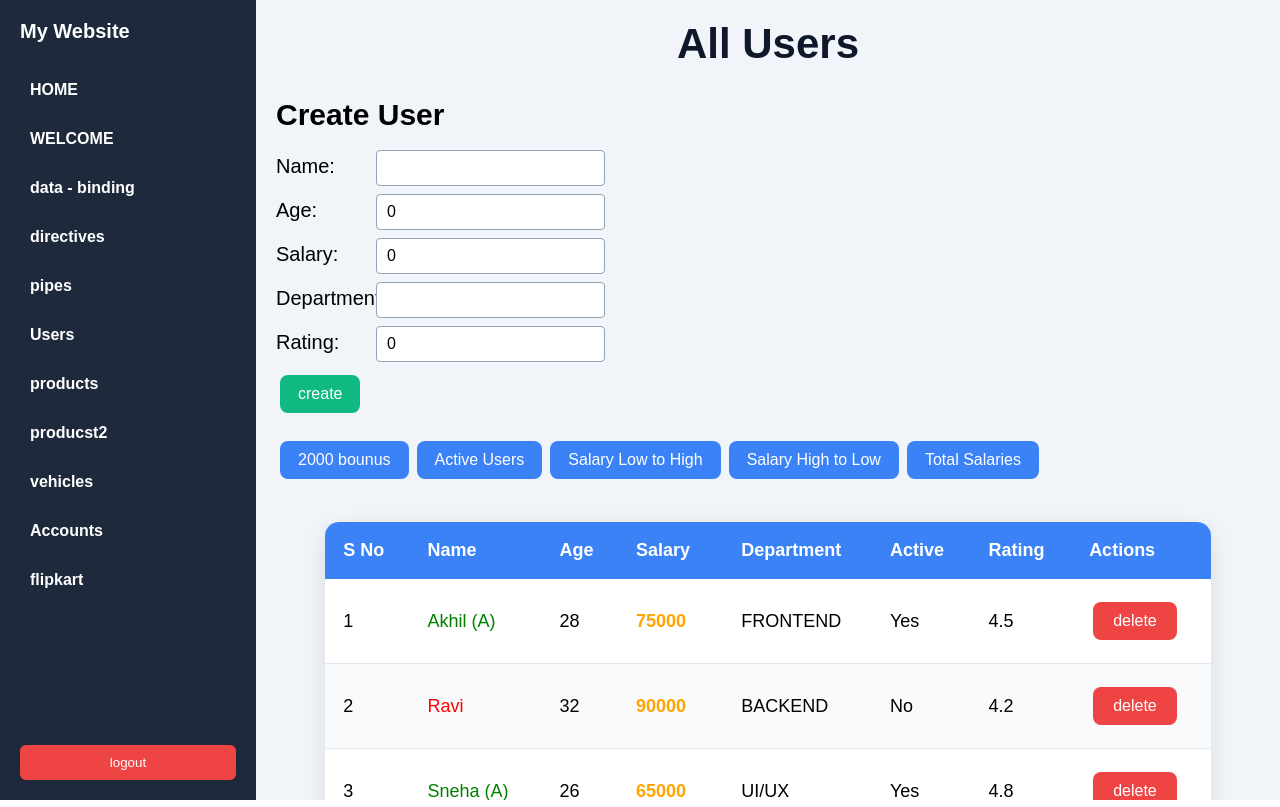
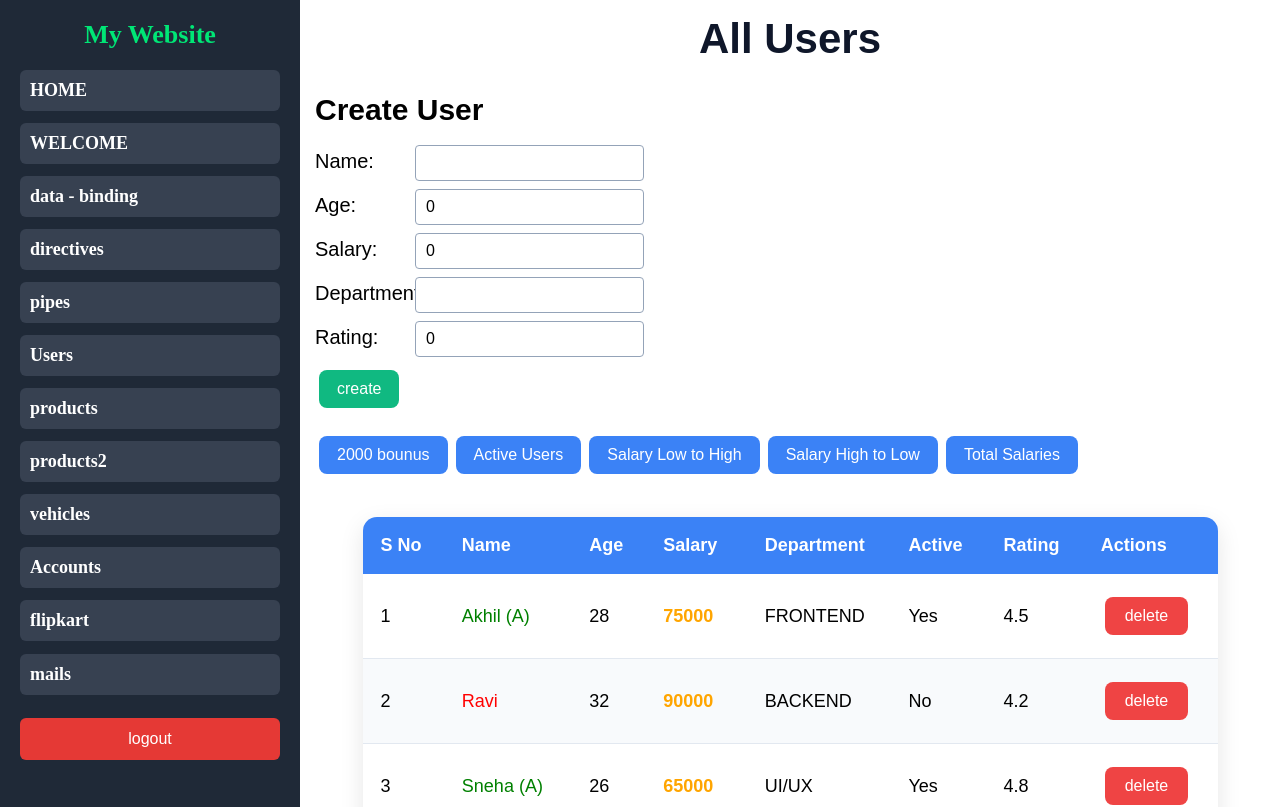
Before and after one commit to siva20510/my-app, an Angular app: page /dashboard/users in a window 1280 px wide. Shown: the top 807 px of the page. Built offline with nearby package versions, Linux system fonts and the light colour scheme.

Commit message:
"Mail api integration"

```diff
--- a/src/app/app-routing.module.ts
+++ b/src/app/app-routing.module.ts
@@ -13,6 +13,8 @@ import { ProductsComponent } from './products/products.component';
 import { VehiclesComponent } from './vehicles/vehicles.component';
 import { AccountsComponent } from './accounts/accounts.component';
 import { FlipkartComponent } from './flipkart/flipkart.component';
+import { Products2Component } from './products2/products2.component';
+import { MailComponent } from './mail/mail.component';
 
 const routes: Routes = [
   {path:'login', component:LoginComponent},
@@ -26,7 +28,9 @@ const routes: Routes = [
     {path:'products',component:ProductsComponent},
     {path:'vehicles',component:VehiclesComponent},
     {path:'accounts',component:AccountsComponent},
-    {path:'flipkart',component:FlipkartComponent}
+    {path:'flipkart',component:FlipkartComponent},
+    {path:'products2',component:Products2Component},
+    {path:'mails',component:MailComponent}
   ]},
   {path:'',component:LoginComponent},
   {path:'**',component:PageNotFoundComponent}
--- a/src/app/app.module.ts
+++ b/src/app/app.module.ts
@@ -16,9 +16,10 @@ import { UsersComponent } from './users/users.component';
 import { ProductsComponent } from './products/products.component';
 import { Products2Component } from './products2/products2.component';
 import { VehiclesComponent } from './vehicles/vehicles.component';
-import {HttpClientModule } from '@angular/common/http';
+import { HttpClientModule } from '@angular/common/http';
 import { AccountsComponent } from './accounts/accounts.component';
 import { FlipkartComponent } from './flipkart/flipkart.component';
+import { MailComponent } from './mail/mail.component';
 
 @NgModule({
   declarations: [
@@ -36,7 +37,8 @@ import { FlipkartComponent } from './flipkart/flipkart.component';
     Products2Component,
     VehiclesComponent,
     AccountsComponent,
-    FlipkartComponent
+    FlipkartComponent,
+    MailComponent
   ],
   imports: [
     BrowserModule,
--- a/src/app/dashboard/dashboard.component.css
+++ b/src/app/dashboard/dashboard.component.css
@@ -1,74 +1,70 @@
-/* Reset */
-* {
-  margin: 0;
-  padding: 0;
-  box-sizing: border-box;
-  font-family: Arial, sans-serif;
+/* dashboard full layout */
+.parent{
+    display:flex;
+    min-height:100vh;
 }
 
-/* Main layout */
-.parent {
-  display: flex;
-  height: 100vh;
+/* left menu */
+.left{
+    width:260px;
+    background:#1f2937;
+    color:white;
+    padding:20px;
+    position:sticky;
+    top:0;
+    height:100vh;
+    overflow-y:auto;
+    z-index:1000;   /* keeps sidebar above product cards */
 }
 
-/* LEFT SIDEBAR */
-.left {
-  width: 20%;
-  background: #1e293b;
-  color: white;
-  padding: 20px;
-  display: flex;
-  flex-direction: column;
+/* logo */
+.logo{
+    font-size:26px;
+    font-weight:bold;
+    text-align:center;
+    margin-bottom:20px;
+    color:#00e676;
 }
 
-/* Logo */
-.logo {
-  font-size: 20px;
-  font-weight: bold;
-  margin-bottom: 30px;
+/* menu items */
+.left h1{
+    font-size:18px;
+    padding:10px;
+    margin-bottom:8px;
+    background:#374151;
+    border-radius:6px;
+    cursor:pointer;
+    transition:0.3s;
 }
 
-/* Menu items (use h2 ideally) */
-.left h1 {
-  font-size: 16px;
-  margin-bottom: 15px;
-  cursor: pointer;
-  padding: 8px 10px;
-  border-radius: 6px;
-  transition: 0.3s;
+.left h1:hover{
+    background:#4b5563;
 }
 
-/* Hover effect */
-.left h1:hover {
-  background: #334155;
+/* logout button */
+.left button{
+    width:100%;
+    padding:12px;
+    margin-top:15px;
+    border:none;
+    border-radius:6px;
+    background:#e53935;
+    color:white;
+    font-size:16px;
+    cursor:pointer;
 }
 
-/* Active (you can toggle this class via JS/Angular) */
-.left h1.active {
-  background: #4f46e5;
+/* right content */
+.right{
+    flex:1;
+    padding:15px;
+    overflow:auto;
+    position:relative;
+    z-index:1;
 }
 
-/* Push logout to bottom */
-.left button {
-  margin-top: auto;
-  padding: 10px;
-  border: none;
-  background: #ef4444;
-  color: white;
-  border-radius: 6px;
-  cursor: pointer;
-  transition: 0.3s;
+/* IMPORTANT FIX for product rating */
+.rating{
+    position:relative !important;
+    z-index:1 !important;
 }
-
-.left button:hover {
-  background: #dc2626;
-}
-
-/* RIGHT CONTENT AREA */
-.right {
-  width: 80%;
-  background: #f1f5f9;
-  padding: 20px;
-  overflow-y: auto;
-}
--- a/src/app/dashboard/dashboard.component.html
+++ b/src/app/dashboard/dashboard.component.html
@@ -9,10 +9,11 @@
         <h1 routerLink="pipes">pipes</h1>
         <h1 routerLink="users">Users</h1>
         <h1 routerLink="products">products</h1>
-        <h1 routerLink="products2">producst2</h1>
+        <h1 routerLink="products2">products2</h1>
         <h1 routerLink="vehicles">vehicles</h1>
         <h1 routerLink="accounts">Accounts</h1>
         <h1 routerLink="flipkart">flipkart</h1>
+        <h1 routerLink="mails">mails</h1>
 
         <button routerLink="/login">logout</button>
     </div>
--- a/src/app/flipkart/flipkart.component.css
+++ b/src/app/flipkart/flipkart.component.css
@@ -6,43 +6,56 @@
 }
 
 body{
-    background:#f2f2f2;
-    padding:15px;
+    background:#dfe3e8;
+    padding:20px;
 }
 
+/* heading */
 p{
-    font-size:24px;
+    text-align:center;
+    font-size:28px;
     font-weight:bold;
     color:green;
-    text-align:center;
-    margin-bottom:15px;
+    margin-bottom:20px;
 }
 
-/* responsive container */
+/* flipkart area */
 .container{
+    width:100%;
+    max-width:1150px;
+    margin:auto;
+    background:#2f8b3d;
+    padding:14px;
+    border-radius:6px;
+
     display:grid;
-    grid-template-columns:repeat(auto-fit,minmax(220px,1fr));
-    gap:15px;
+    grid-template-columns:repeat(auto-fit,minmax(240px,1fr));
+    gap:14px;
 }
 
 /* product card */
 .card{
-    background:white;
-    border:3px solid olive;
-    border-radius:8px;
-    padding:10px;
-    width:100%;
+    background:#ffffff;
+    border-radius:4px;
+    overflow:hidden;
+    box-shadow:0 2px 6px rgba(0,0,0,0.15);
+    transition:0.3s;
 }
 
-/* image box */
+.card:hover{
+    transform:translateY(-4px);
+}
+
+/* image */
 .image-box{
     width:100%;
-    height:180px;
+    height:230px;
+    background:#fff;
     display:flex;
     justify-content:center;
     align-items:center;
-    overflow:hidden;
-    margin-bottom:10px;
+    padding:8px;
+    position:relative;
 }
 
 .image-box img{
@@ -51,38 +64,57 @@ p{
     object-fit:contain;
 }
 
-/* rating */
+/* rating badge on image */
 .rating{
-    background:gray;
+    position:absolute;
+    left:8px;
+    bottom:8px;
+    background:#8e8e8e;
     color:white;
-    width:45px;
-    text-align:center;
-    padding:3px;
-    font-size:14px;
-    margin-bottom:5px;
+    font-size:12px;
+    padding:3px 8px;
+    border-radius:3px;
 }
 
+/* content */
 .category{
-    font-size:20px;
+    font-size:14px;
     font-weight:bold;
+    color:#222;
+    padding:0 10px;
+    margin-top:8px;
     text-transform:capitalize;
-    margin-bottom:6px;
 }
 
 .title{
-    font-size:14px;
-    min-height:40px;
-    margin-bottom:6px;
+    font-size:13px;
+    color:#666;
+    line-height:1.4;
+    padding:4px 10px;
+    height:42px;
+    overflow:hidden;
 }
 
 .price{
+    font-size:22px;
     color:#c2185b;
-    font-size:18px;
     font-weight:bold;
-    margin-bottom:5px;
+    padding:4px 10px 0;
 }
 
 .count{
-    font-size:14px;
-    color:#555;
+    font-size:12px;
+    color:#777;
+    padding:4px 10px 12px;
 }
+
+/* mobile */
+@media(max-width:600px){
+    .container{
+        grid-template-columns:1fr;
+    }
+
+    .image-box{
+        height:200px;
+    }
+}
--- a/src/app/flipkart/flipkart.component.html
+++ b/src/app/flipkart/flipkart.component.html
@@ -1,4 +1,4 @@
-<p>flipkart works!</p>
+<!-- <p>flipkart works!</p>
 <div *ngFor="let product of products">
     <div>
         <div>{{product.image}}</div>
@@ -12,7 +12,7 @@
 
         </div>
     </div>
-</div>
+</div> -->
 <!-- {
     "id": 1,
     "title": "Fjallraven - Foldsack No. 1 Backpack, Fits 15 Laptops",
@@ -26,7 +26,7 @@
     } -->
       <p>flipkart works!</p>
 
-<!-- <div class="container">
+<div class="container">
 
     <div class="card" *ngFor="let product of products">
 
@@ -56,4 +56,4 @@
 
     </div>
 
-</div> -->
+</div>
--- /dev/null
+++ b/src/app/mail.service.ts
@@ -0,0 +1,14 @@
+import { HttpClient } from '@angular/common/http';
+import { Injectable } from '@angular/core';
+import { Observable } from 'rxjs';
+
+@Injectable({
+  providedIn: 'root'
+})
+export class MailService {
+
+  constructor(private httpClient:HttpClient) { }
+  getmail():Observable<any>{
+    return this.httpClient.get("https://jsonplaceholder.typicode.com/todos")
+  }
+}
--- /dev/null
+++ b/src/app/mail/mail.component.css
@@ -0,0 +1,74 @@
+*{
+    margin:0;
+    padding:0;
+    box-sizing:border-box;
+    font-family:Arial, Helvetica, sans-serif;
+}
+
+/* heading */
+p{
+    font-size:28px;
+    font-weight:bold;
+    color:#008000;
+    text-align:center;
+    margin:15px 0 20px;
+}
+
+/* container */
+.mail-container{
+    width:100%;
+    padding:10px;
+}
+
+/* each row */
+.mail-row{
+    display:grid;
+    grid-template-columns:70px 1fr;
+    gap:20px;
+    align-items:center;
+    background:white;
+    padding:14px 18px;
+    margin-bottom:10px;
+    border-radius:6px;
+    box-shadow:0 2px 5px rgba(0,0,0,0.08);
+    font-size:18px;
+}
+
+/* id */
+.mailid{
+    text-align:center;
+}
+
+/* title */
+.title{
+    color:#111;
+}
+
+/* status based style */
+.bold-text{
+    font-weight:bold;
+    color:#111;
+}
+
+.normal-text{
+    font-weight:normal;
+    color:#777;
+}
+
+/* hover */
+.mail-row:hover{
+    background:#f8f8f8;
+}
+
+/* mobile */
+@media(max-width:768px){
+    .mail-row{
+        grid-template-columns:50px 1fr;
+        font-size:14px;
+        gap:10px;
+    }
+
+    p{
+        font-size:22px;
+    }
+}
--- /dev/null
+++ b/src/app/mail/mail.component.html
@@ -0,0 +1,17 @@
+<p>mail works!</p>
+
+<div class="mail-container">
+
+    <div class="mail-row" *ngFor="let mail of mails">
+
+        <div class="mailid" [ngClass]="mail.completed ? 'normal-text' : 'bold-text'">
+            {{mail.id}}
+        </div>
+
+        <div class="title" [ngClass]="mail.completed ? 'normal-text' : 'bold-text'">
+            {{mail.title}}
+        </div>
+
+    </div>
+
+</div>
--- /dev/null
+++ b/src/app/mail/mail.component.ts
@@ -0,0 +1,20 @@
+import { Component } from '@angular/core';
+import { MailService } from '../mail.service';
+
+@Component({
+  selector: 'app-mail',
+  templateUrl: './mail.component.html',
+  styleUrls: ['./mail.component.css']
+})
+export class MailComponent {
+  mails:any=[];
+  constructor(private mailService:MailService){
+    mailService.getmail().subscribe(
+      (data:any)=>{
+        this.mails=data;
+      },(err:any)=>{
+        alert("internal server error");
+      }
+    )
+  }
+}
--- a/src/app/products2/products2.component.ts
+++ b/src/app/products2/products2.component.ts
@@ -1,5 +1,4 @@
 import { Component } from '@angular/core';
-import { BrowserModule } from "@angular/platform-browser";
 
 @Component({
   selector: 'app-products2',
```
Also changed, not shown: 2 other files (tests, documents, lock files or other folders).
